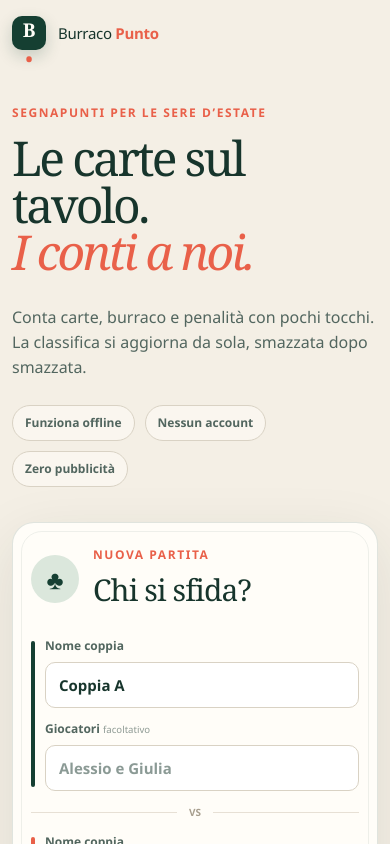
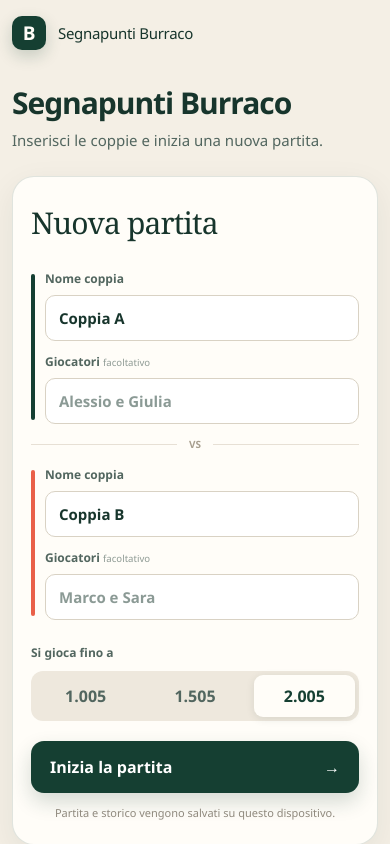
Before and after one commit to lustri2002/burraco-punto, a Next.js app: page / in a window 390 px wide. Shown: the top 844 px of the page. Built offline with nearby package versions, Linux system fonts and the light colour scheme.

Commit message:
Simplify Burraco app copy

```diff
--- a/app/globals.css
+++ b/app/globals.css
@@ -67,10 +67,6 @@ button {
   letter-spacing: -0.02em;
 }
 
-.brand b {
-  color: var(--coral);
-}
-
 .brand-mark {
   width: 38px;
   height: 38px;
@@ -79,29 +75,20 @@ button {
   border-radius: 12px;
   background: var(--green);
   color: #fffdf8;
-  font-family: Georgia, serif;
-  font-size: 22px;
+  font-size: 18px;
   font-weight: 700;
   box-shadow: 0 6px 16px rgba(21, 63, 50, 0.2);
 }
 
-.brand-mark span {
-  color: var(--coral);
-}
-
 .setup-shell {
-  width: min(1180px, calc(100% - 40px));
+  width: min(620px, calc(100% - 40px));
   min-height: calc(100vh - 110px);
   margin: 0 auto;
-  padding: 54px 0 90px;
-  display: grid;
-  grid-template-columns: minmax(0, 1.05fr) minmax(400px, 0.75fr);
-  gap: clamp(60px, 9vw, 130px);
-  align-items: center;
+  padding: 42px 0 90px;
 }
 
 .setup-copy {
-  padding-bottom: 60px;
+  padding-bottom: 24px;
 }
 
 .eyebrow {
@@ -114,67 +101,31 @@ button {
 }
 
 .setup-copy h1 {
-  max-width: 750px;
   margin: 0;
-  font-family: Georgia, "Times New Roman", serif;
-  font-size: clamp(52px, 7vw, 92px);
-  font-weight: 500;
-  line-height: 0.95;
-  letter-spacing: -0.055em;
-}
-
-.setup-copy h1 em {
-  color: var(--coral);
-  font-weight: 500;
+  font-size: 34px;
+  font-weight: 750;
+  line-height: 1.15;
+  letter-spacing: -0.035em;
 }
 
 .setup-lede {
-  max-width: 570px;
-  margin: 30px 0 26px;
+  margin: 8px 0 0;
   color: var(--ink-soft);
-  font-size: 19px;
+  font-size: 15px;
   line-height: 1.55;
-}
-
-.setup-promise {
-  display: flex;
-  flex-wrap: wrap;
-  gap: 10px;
-}
-
-.setup-promise span {
-  padding: 8px 12px;
-  border: 1px solid var(--line);
-  border-radius: 999px;
-  background: rgba(255, 253, 248, 0.55);
-  color: var(--ink-soft);
-  font-size: 12px;
-  font-weight: 700;
 }
 
 .setup-card {
   position: relative;
   padding: 30px;
   border: 1px solid rgba(21, 63, 50, 0.13);
-  border-radius: 28px;
+  border-radius: 18px;
   background: var(--surface);
-  box-shadow: var(--shadow);
-}
-
-.setup-card::before {
-  content: "";
-  position: absolute;
-  inset: 8px;
-  border: 1px solid rgba(21, 63, 50, 0.07);
-  border-radius: 21px;
-  pointer-events: none;
+  box-shadow: 0 10px 32px rgba(29, 49, 40, 0.07);
 }
 
 .setup-card-heading {
   position: relative;
-  display: flex;
-  align-items: center;
-  gap: 14px;
   margin-bottom: 25px;
 }
 
@@ -190,17 +141,6 @@ button {
   font-size: 30px;
   font-weight: 500;
   letter-spacing: -0.03em;
-}
-
-.card-suit {
-  width: 48px;
-  height: 48px;
-  display: grid;
-  place-items: center;
-  border-radius: 50%;
-  background: var(--green-light);
-  color: var(--green);
-  font-size: 26px;
 }
 
 .team-setup {
@@ -481,17 +421,12 @@ a:focus-visible {
   margin-top: 14px;
   padding: 15px 17px;
   display: grid;
-  grid-template-columns: auto 1fr auto;
+  grid-template-columns: 1fr auto;
   gap: 13px;
   align-items: center;
   border-radius: 15px;
   background: var(--green);
   color: white;
-}
-
-.winner-banner > span {
-  color: #ffd56e;
-  font-size: 22px;
 }
 
 .winner-banner strong {
@@ -1194,23 +1129,7 @@ a:focus-visible {
 }
 
 @media (max-width: 800px) {
-  .setup-shell {
-    grid-template-columns: 1fr;
-    gap: 35px;
-    padding-top: 25px;
-  }
-
-  .setup-copy {
-    padding: 18px 0 0;
-  }
-
-  .setup-copy h1 {
-    font-size: clamp(48px, 14vw, 72px);
-  }
-
-  .setup-lede {
-    font-size: 16px;
-  }
+  .setup-shell { padding-top: 28px; }
 }
 
 @media (max-width: 620px) {
@@ -1229,10 +1148,7 @@ a:focus-visible {
     padding-top: 20px;
   }
 
-  .setup-copy h1 {
-    font-size: 48px;
-    line-height: 0.98;
-  }
+  .setup-copy h1 { font-size: 30px; }
 
   .setup-card {
     padding: 23px 18px;
--- a/app/layout.tsx
+++ b/app/layout.tsx
@@ -2,15 +2,15 @@ import type { Metadata, Viewport } from "next";
 import "./globals.css";
 
 export const metadata: Metadata = {
-  title: "Burraco Punto — segnapunti per il tuo tavolo",
+  title: "Segnapunti Burraco",
   description:
     "Conta carte, bonus e penalità. Il punteggio della partita di Burraco si aggiorna da solo.",
-  applicationName: "Burraco Punto",
+  applicationName: "Segnapunti Burraco",
   manifest: "/manifest.webmanifest",
   appleWebApp: {
     capable: true,
     statusBarStyle: "black-translucent",
-    title: "Burraco Punto",
+    title: "Burraco",
   },
   formatDetection: { telephone: false },
 };
--- a/app/page.tsx
+++ b/app/page.tsx
@@ -275,20 +275,10 @@ function Setup({ onStart }: { onStart: (game: Game) => void }) {
   return (
     <main className="setup-shell">
       <section className="setup-copy">
-        <p className="eyebrow">Segnapunti per le sere d’estate</p>
-        <h1>
-          Le carte sul tavolo.<br />
-          <em>I conti a noi.</em>
-        </h1>
+        <h1>Segnapunti Burraco</h1>
         <p className="setup-lede">
-          Conta carte, burraco e penalità con pochi tocchi. La classifica si
-          aggiorna da sola, smazzata dopo smazzata.
+          Inserisci le coppie e inizia una nuova partita.
         </p>
-        <div className="setup-promise" aria-label="Caratteristiche">
-          <span>Funziona offline</span>
-          <span>Nessun account</span>
-          <span>Zero pubblicità</span>
-        </div>
       </section>
 
       <form
@@ -307,11 +297,7 @@ function Setup({ onStart }: { onStart: (game: Game) => void }) {
         }}
       >
         <div className="setup-card-heading">
-          <span className="card-suit" aria-hidden="true">♣</span>
-          <div>
-            <p className="eyebrow">Nuova partita</p>
-            <h2>Chi si sfida?</h2>
-          </div>
+          <h2>Nuova partita</h2>
         </div>
 
         <div className="team-setup team-setup--a">
@@ -379,7 +365,7 @@ function Setup({ onStart }: { onStart: (game: Game) => void }) {
         <button className="primary-button" type="submit">
           Inizia la partita <span aria-hidden="true">→</span>
         </button>
-        <p className="local-note">I dati restano soltanto su questo dispositivo.</p>
+        <p className="local-note">Partita e storico vengono salvati su questo dispositivo.</p>
       </form>
     </main>
   );
@@ -443,7 +429,7 @@ function RoundEditor({
     <div className="round-editor">
       <div className="editor-intro">
         <div>
-          <p className="eyebrow">Smazzata in corso</p>
+          <p className="eyebrow">Conteggio smazzata</p>
           <h2>{team.name}</h2>
           {team.players && <p>{team.players}</p>}
         </div>
@@ -579,9 +565,8 @@ function History({
   return (
     <div className="history-view">
       <section className="history-hero">
-        <p className="eyebrow">Diario della partita</p>
-        <h2>{game.rounds.length ? `${game.rounds.length} smazzate giocate` : "Si parte da zero"}</h2>
-        <p>Ogni punteggio resta salvato su questo dispositivo.</p>
+        <h2>Storico partita</h2>
+        <p>{game.rounds.length ? `${game.rounds.length} smazzate registrate` : "Nessuna smazzata registrata"}</p>
       </section>
 
       {game.rounds.length === 0 ? (
@@ -633,8 +618,7 @@ function History({
         <section className="archive-section">
           <div className="section-heading">
             <div>
-              <p className="eyebrow">Partite precedenti</p>
-              <h3>Archivio del tavolo</h3>
+              <h3>Partite precedenti</h3>
             </div>
           </div>
           {archive.slice(0, 5).map((archivedGame) => {
@@ -671,9 +655,8 @@ function Rules() {
   return (
     <div className="rules-view">
       <section className="history-hero">
-        <p className="eyebrow">Come facciamo i conti</p>
-        <h2>Regole chiare, niente discussioni.</h2>
-        <p>Il profilo predefinito segue il Codice di gara FITAB.</p>
+        <h2>Regole di calcolo</h2>
+        <p>Valori predefiniti basati sul Codice di gara FITAB.</p>
       </section>
 
       <section className="rules-card">
@@ -766,7 +749,7 @@ export default function Home() {
     return (
       <main className="loading-shell" role="status">
         <span className="brand-mark" aria-hidden="true">B<span>•</span></span>
-        <p>Prepariamo il tavolo…</p>
+        <p>Caricamento…</p>
       </main>
     );
   }
@@ -775,9 +758,9 @@ export default function Home() {
     return (
       <>
         <header className="landing-header">
-          <a className="brand" href="#top" aria-label="Burraco Punto, home">
-            <span className="brand-mark" aria-hidden="true">B<span>•</span></span>
-            <span>Burraco <b>Punto</b></span>
+          <a className="brand" href="#top" aria-label="Segnapunti Burraco, home">
+            <span className="brand-mark" aria-hidden="true">B</span>
+            <span>Segnapunti Burraco</span>
           </a>
         </header>
         <Setup
@@ -852,9 +835,9 @@ export default function Home() {
   return (
     <div className="app-shell">
       <header className="app-header">
-        <a className="brand" href="#top" aria-label="Burraco Punto, torna in alto">
-          <span className="brand-mark" aria-hidden="true">B<span>•</span></span>
-          <span>Burraco <b>Punto</b></span>
+        <a className="brand" href="#top" aria-label="Segnapunti Burraco, torna in alto">
+          <span className="brand-mark" aria-hidden="true">B</span>
+          <span>Segnapunti Burraco</span>
         </a>
         <span className="round-pill">Smazzata {game.rounds.length + 1}</span>
       </header>
@@ -872,10 +855,8 @@ export default function Home() {
 
         {winnerIndex !== null && (
           <section className="winner-banner" role="status">
-            <span aria-hidden="true">★</span>
             <div>
-              <strong>{game.teams[winnerIndex].name} ha superato {formatScore(game.target)}!</strong>
-              <p>Potete archiviare la partita oppure continuare a giocare.</p>
+              <strong>{game.teams[winnerIndex].name} ha raggiunto {formatScore(game.target)} punti.</strong>
             </div>
             <button type="button" onClick={finishGame}>Archivia</button>
           </section>
@@ -912,7 +893,7 @@ export default function Home() {
             <div className="save-bar">
               <p>
                 <span aria-hidden="true">✓</span>
-                La bozza viene salvata a ogni tocco
+                Bozza salvata automaticamente
               </p>
               <button type="button" className="primary-button" disabled={!canSave} onClick={saveRound}>
                 Salva smazzata <span aria-hidden="true">→</span>
```
Also changed, not shown: public/manifest.webmanifest, 1 other file (tests, documents, lock files or other folders).
